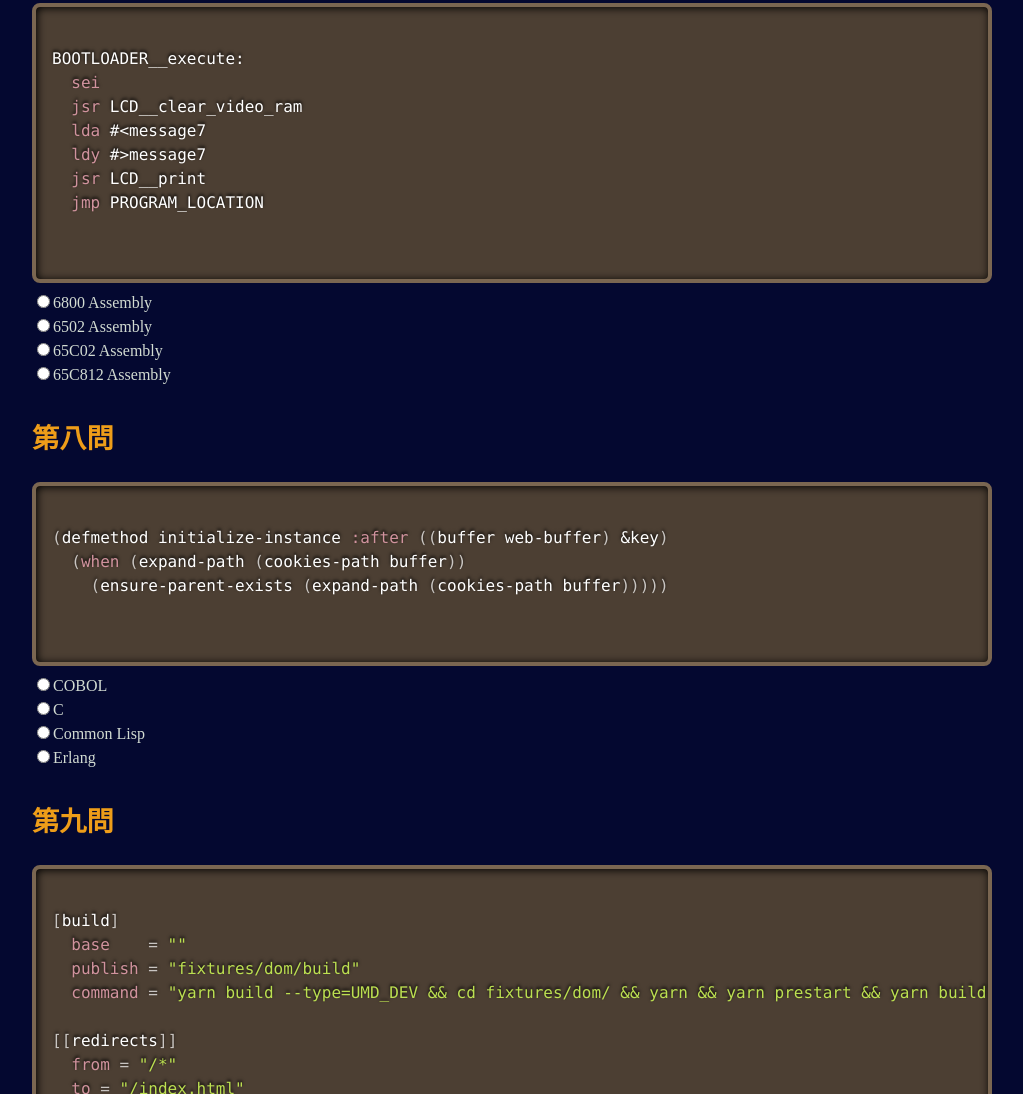
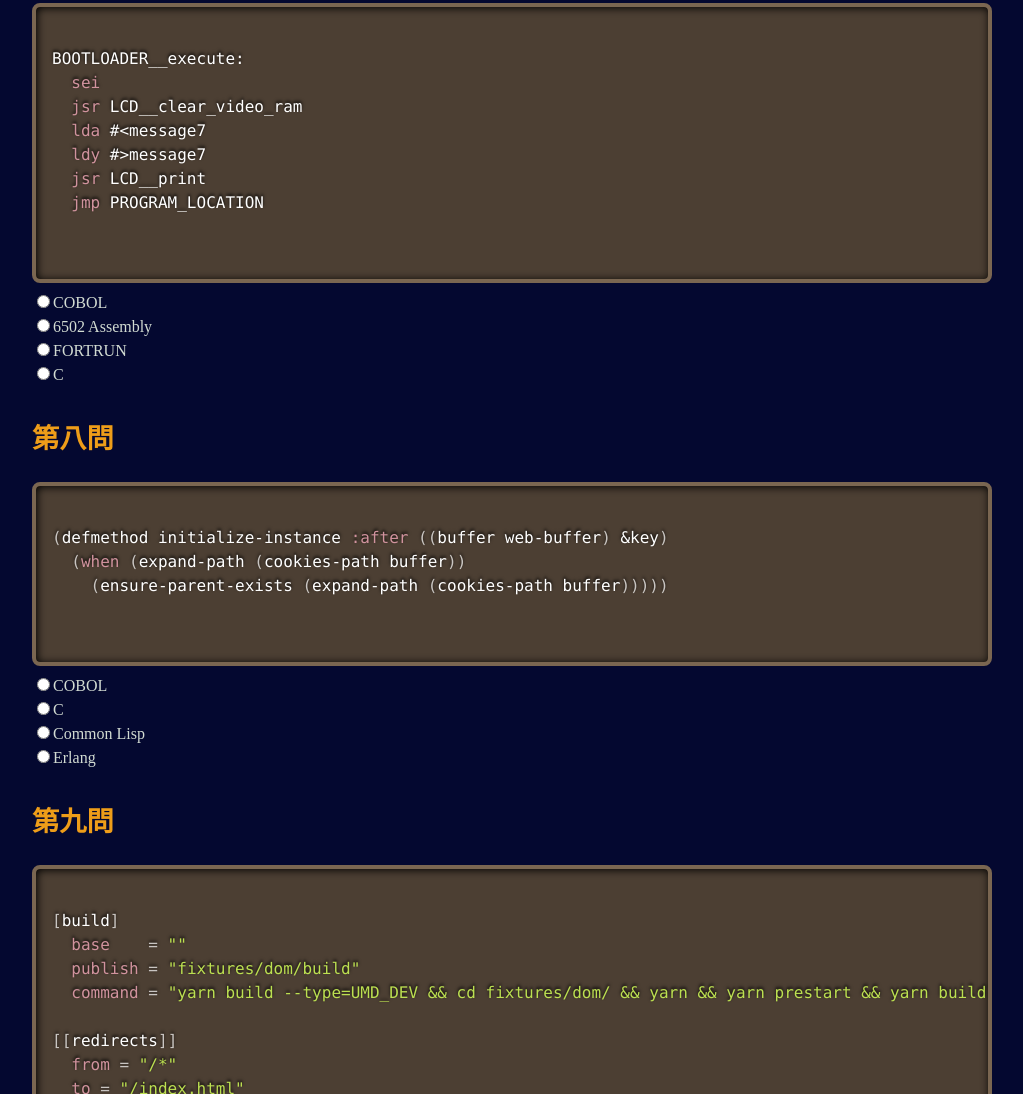
Before and after one commit to rhymof/quiz-sample, a plain HTML site: page index.html in a window 1280 px wide. Shown: the part 3067-4161 px from the top of the page, without its empty margins (128-1151 px from the left). Drawn offline with nearby package versions, Linux system fonts and the light colour scheme.

Commit message:
アセンブリの問題の誤答を変更

```diff
--- a/index.html
+++ b/index.html
@@ -164,10 +164,10 @@ BOOTLOADER__execute:
           </code>
         </pre>
         <form id="quiz7">
-          <label><input type="radio" name="quiz7" value="wrong">6800 Assembly</label><br />
+          <label><input type="radio" name="quiz7" value="wrong">COBOL</label><br />
           <label><input type="radio" name="quiz7" value="correct">6502 Assembly</label><br />
-          <label><input type="radio" name="quiz7" value="wrong">65C02 Assembly</label><br />
-          <label><input type="radio" name="quiz7" value="wrong">65C812 Assembly</label>
+          <label><input type="radio" name="quiz7" value="wrong">FORTRUN</label><br />
+          <label><input type="radio" name="quiz7" value="wrong">C</label>
         </form>
         <h2>第八問</h2>
         <pre>
```
